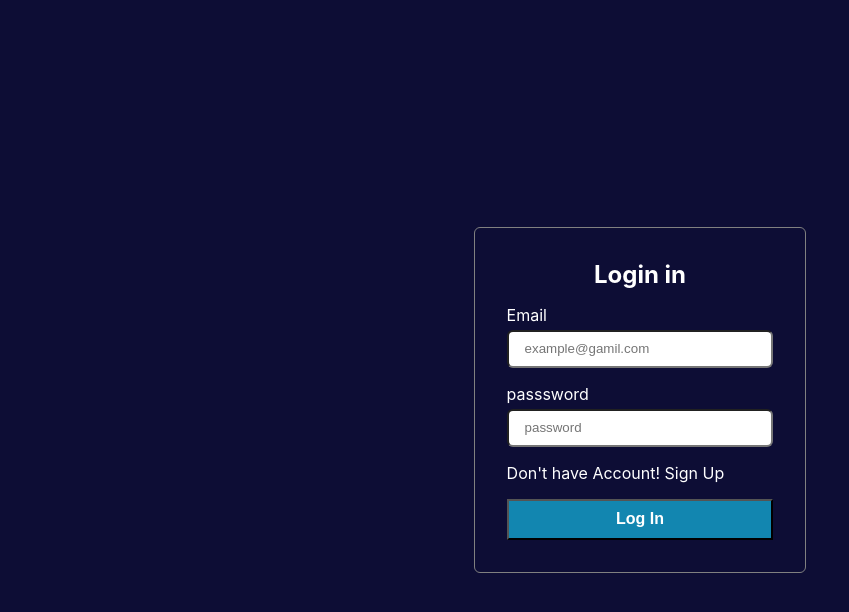
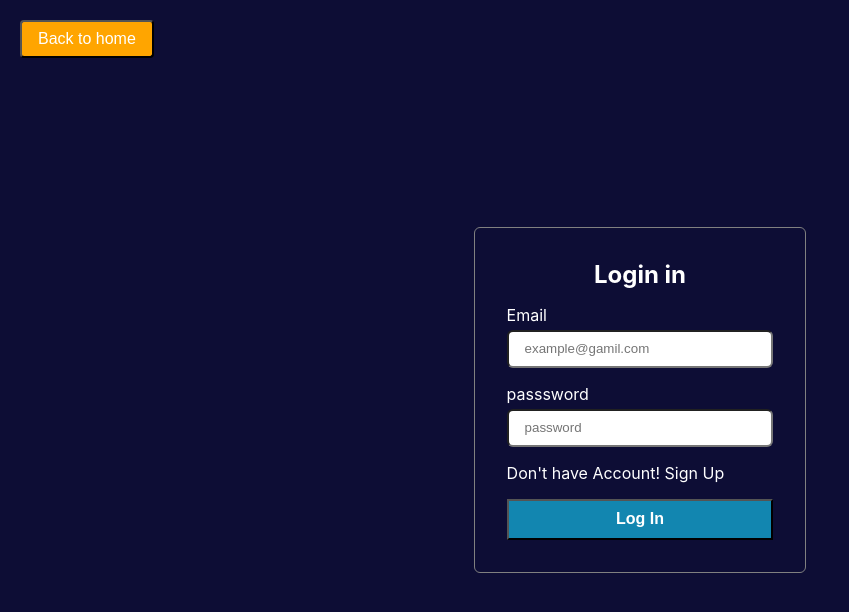
Before and after one commit to Venkatesh3803/crowdfund-frontend, a React (Create React App) app: page /login in a window 1280 px wide. Shown: the top 612 px of the page, without its empty margins (0-849 px from the left). Built offline with nearby package versions, Linux system fonts and the light colour scheme.

Commit message:
added button in login and register

```diff
--- a/src/components/project/Project.jsx
+++ b/src/components/project/Project.jsx
@@ -51,7 +51,7 @@ const Project = ({ inputs, setInputs }) => {
             }
         }
         fetchingProfile()
-    }, [user._id])
+    }, [user?._id])
 
 
 
--- a/src/components/projectList/ProjectList.jsx
+++ b/src/components/projectList/ProjectList.jsx
@@ -42,7 +42,7 @@ const ProjectList = ({ profile, id }) => {
             }
 
 
-            {project.length === 0 && <span style={{marginTop:"2rem"}}>NO Projects Found</span>}
+            {project.length === 0 && <span style={{marginTop:"2rem"}}>No Projects Found</span>}
             <div className="project-list-container">
                 {project.map((p) => {
                     return (
--- a/src/pages/login/LoginPage.css
+++ b/src/pages/login/LoginPage.css
@@ -44,6 +44,17 @@ form button {
 form button:hover {
     background-color: rgb(15, 153, 203);
 }
+.login>button {
+    position: fixed;
+    top: 20px;
+    left: 20px;
+    padding: 0.5rem 1rem;
+    background-color: orange;
+    border-radius: 4px;
+    font-size: 16px;
+    cursor: pointer;
+}
+
 
 @media screen and (max-width : 780px) {
    .login form {
--- a/src/pages/login/LoginPage.jsx
+++ b/src/pages/login/LoginPage.jsx
@@ -20,6 +20,11 @@ const LoginPage = () => {
     }
     return (
         <div className="login">
+            <button>
+                <Link to={"/"} className="link">
+                    Back to home
+                </Link>
+            </button>
             <form action="" onSubmit={handleSubmit}>
                 <h2 style={{ textAlign: "center" }}>Login in</h2>
                 <div className="inputs">
--- a/src/pages/register/RegisterPage.css
+++ b/src/pages/register/RegisterPage.css
@@ -6,7 +6,7 @@
     height: 100vh;
 }
 
-.register span{
+.register span {
     margin-bottom: 1rem;
     font-size: larger;
 }
@@ -55,6 +55,17 @@ form button:hover {
     background-color: rgb(15, 153, 203);
 }
 
+.register>button {
+    position: fixed;
+    top: 20px;
+    left: 20px;
+    padding: 0.5rem 1rem;
+    background-color: orange;
+    border-radius: 4px;
+    font-size: 16px;
+    cursor: pointer;
+}
+
 @media screen and (max-width : 780px) {
     .register form {
         width: 60%;
--- a/src/pages/register/RegisterPage.jsx
+++ b/src/pages/register/RegisterPage.jsx
@@ -24,6 +24,11 @@ const RegisterPage = () => {
 
     return (
         <div className="register">
+            <button>
+                <Link to={"/"} className="link">
+                    Back to home
+                </Link>
+            </button>
             <span> Sign Up and Get ₹5000 Bonous</span>
             <form action="" onSubmit={handleSubmit}>
                 <h2 style={{ textAlign: "center" }}>Sign Up</h2>
--- a/src/redux/authReducer.js
+++ b/src/redux/authReducer.js
@@ -3,7 +3,7 @@ import { toast } from 'react-toastify';
 
 
 const initialState = {
-  user: localStorage.getItem("user") ? JSON.parse(sessionStorage.getItem("user")) : "",
+  user: localStorage.getItem("user") ? JSON.parse(localStorage.getItem("user")) : "",
   sucess: false,
   error: false,
   isLoading: false,
--- a/src/requestMethods.js
+++ b/src/requestMethods.js
@@ -4,7 +4,7 @@ import axios from "axios";
 const BASE_URL = "https://crowdfunding-backed.onrender.com/api"
 // const BASE_URL = "http://localhost:5500/api"
 
-export const imageUrl = "https://crowdfunding-backed.onrender.com"
+// export const imageUrl = "https://crowdfunding-backed.onrender.com"
 // export const imageUrl = "http://localhost:5500"
 
 
```
